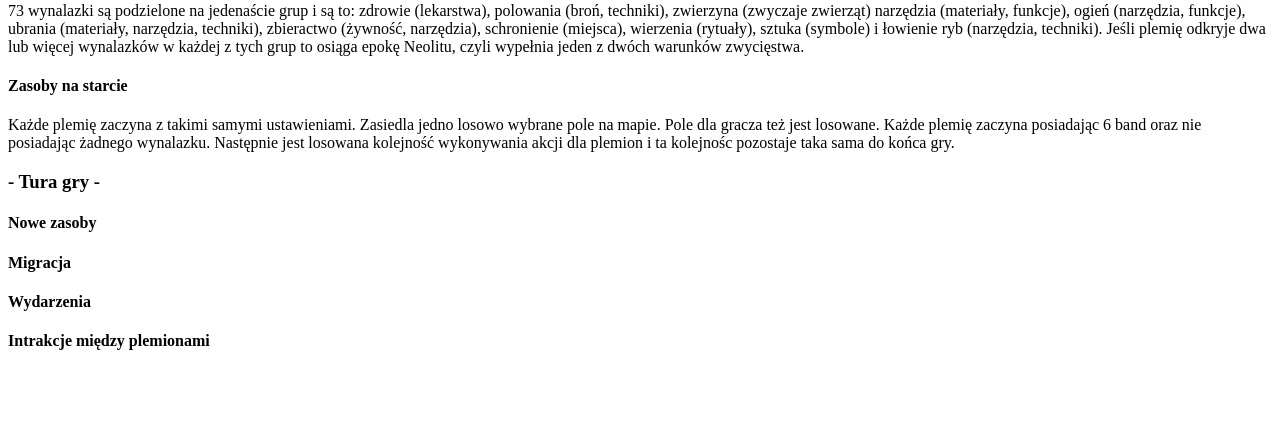
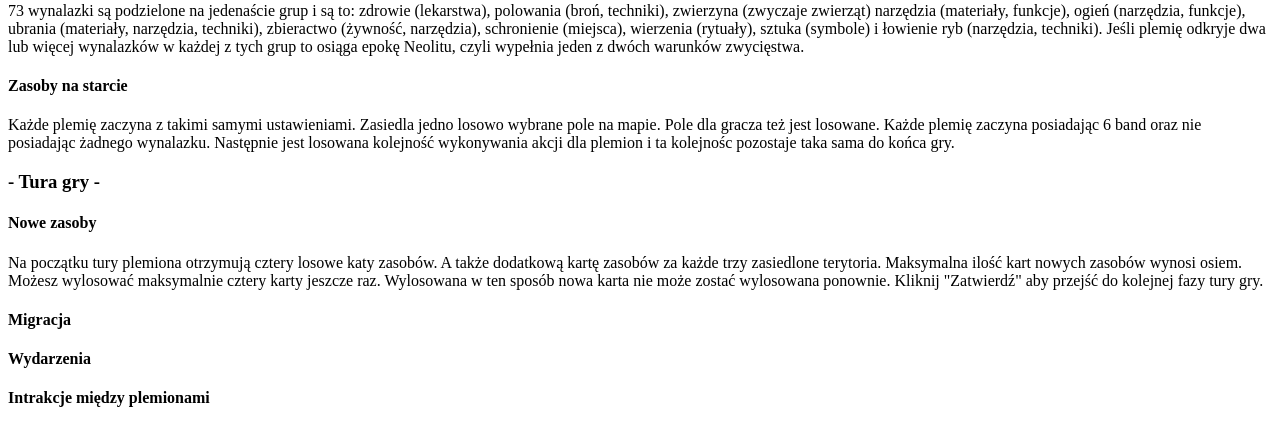
Before and after one commit to sebek78/prehistoric-migration, a PHP site: page /app/homepage/manual/manual.component.html in a window 1280 px wide. Shown: the part 630-1059 px from the top of the page. Before the commit the page ends 980 px from the top, so only its background shows below. Run offline with PHP 8.4, Linux system fonts and the light colour scheme.

Commit message:
Prepare to deploy and manual update

```diff
--- a/angular.json
+++ b/angular.json
@@ -21,8 +21,8 @@
           "builder": "@angular-devkit/build-angular:browser",
           "options": {
             "outputPath": "dist/",
-            "baseHref": "/test/",
-            "deployUrl": "/test/",
+            "baseHref": "/",
+            "deployUrl": "/",
             "index": "src/index.html",
             "main": "src/main.ts",
             "polyfills": "src/polyfills.ts",
--- a/src/app/core/local-storage.service.ts
+++ b/src/app/core/local-storage.service.ts
@@ -15,7 +15,6 @@ export class LocalStorageService {
     const savedGame: string | null = localStorage.getItem(SAVE_KEY);
     const gameData = savedGame ? JSON.parse(savedGame) : null;
     this.savedGame = gameData;
-    console.log(this.savedGame)
   }
 
   saveGame(data:string){
--- a/src/app/homepage/homepage.component.html
+++ b/src/app/homepage/homepage.component.html
@@ -42,5 +42,5 @@
     </div>
 </main>
 <footer>
-    <a class="link" href="http://mybytes.pl">mybytes.pl</a>
+    <a class="link" href="https://mybytes.pl">mybytes.pl</a>
 </footer>
--- a/src/app/homepage/manual/manual.component.html
+++ b/src/app/homepage/manual/manual.component.html
@@ -72,6 +72,14 @@
 </p>
 <h3 class="section-title">- Tura gry -</h3>
 <h4 class="definition">Nowe zasoby</h4>
+<p>
+  Na początku tury plemiona otrzymują cztery losowe katy zasobów. A także
+  dodatkową kartę zasobów za każde trzy zasiedlone terytoria. Maksymalna ilość
+  kart nowych zasobów wynosi osiem.
+  Możesz wylosować maksymalnie cztery karty jeszcze raz. Wylosowana w ten
+  sposób nowa karta nie może zostać wylosowana ponownie.
+  Kliknij "Zatwierdź" aby przejść do kolejnej fazy tury gry.
+</p>
 <h4 class="definition">Migracja</h4>
 <h4 class="definition">Wydarzenia</h4>
 <h4 class="definition">Intrakcje między plemionami</h4>
--- a/src/index.html
+++ b/src/index.html
@@ -5,7 +5,7 @@
   <title>Prehistoryczna migracja</title>
   <base href="/">
   <meta name="viewport" content="width=device-width, initial-scale=1">
-  <link rel='icon' type='image/png' href='/test/assets/favicon-p.png'>
+  <link rel='icon' type='image/png' href='/assets/favicon-p.png'>
   <link
       href="https://fonts.googleapis.com/css2?family=Underdog&display=swap"
       rel="stylesheet"
@@ -15,7 +15,7 @@
       rel="stylesheet"
     />
 </head>
-<body>
+<body data-path="/">
   <app-root></app-root>
 </body>
 </html>
--- a/src/index.php
+++ b/src/index.php
@@ -10,7 +10,7 @@
   <title>Prehistoryczna migracja</title>
   <base href="/prehistoryczna-migracja/">
   <meta name="viewport" content="width=device-width, initial-scale=1">
-  <link rel="icon" type="image/png" href="/assets/favicon-p.png">
+  <link rel="icon" type="image/png" href="/prehistoryczna-migracja/assets/favicon-p.png">
   <link href="https://fonts.googleapis.com/css2?family=Underdog&amp;display=swap" rel="stylesheet"/>
   <link href="https://fonts.googleapis.com/css2?family=Nunito&amp;display=swap" rel="stylesheet"/>
   <link rel="stylesheet" href="/prehistoryczna-migracja/styles.css"></head>
```
Also changed, not shown: README.md, src/.htaccess.
